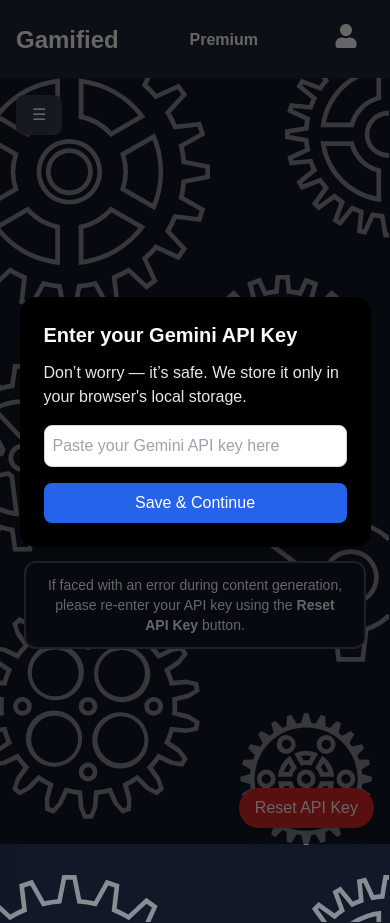
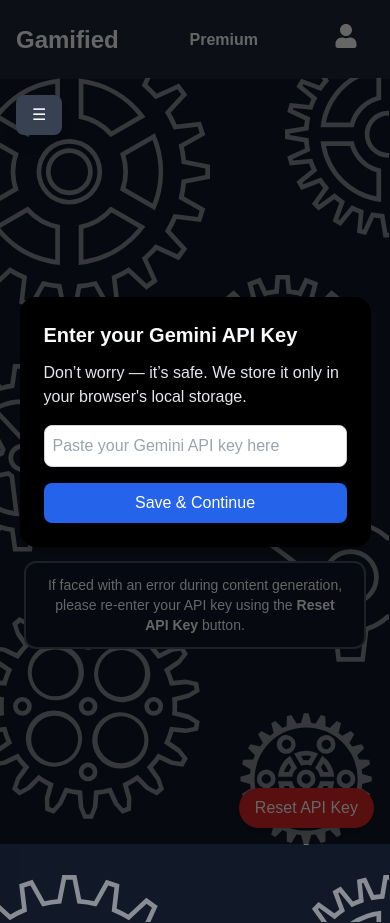
Before and after one commit to Kaift4/gamified, a Next.js app: page /quiz in a window 390 px wide. Built offline with nearby package versions, Linux system fonts and the light colour scheme; no server answers.

Commit message:
toggle bar error

```diff
--- a/app/quiz/page.js
+++ b/app/quiz/page.js
@@ -86,7 +86,7 @@
 
       {/* Sidebar Toggle Button */}
       <button
-        className="absolute top-4 left-4 md:hidden bg-gray-700 text-white px-4 py-2 rounded-lg shadow-lg hover:bg-gray-600 transition z-40"
+        className="absolute top-4 left-4 md:hidden bg-gray-700 text-white px-4 py-2 rounded-lg shadow-lg hover:bg-gray-600 transition z-[100]"
         onClick={() => setSidebarOpen(true)}
       >
         ☰
```
